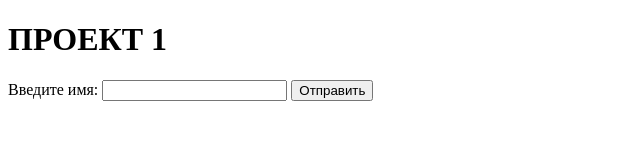
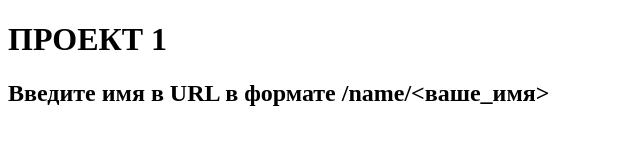
Before and after one commit to ARBUZIK-AMELI/default, a plain HTML site: page index.html in a window 1280 px wide. Shown: the whole page, without its empty margins (0-640 px from the left). Drawn offline with Linux system fonts and the light colour scheme.

Commit message:
Update index.html

```diff
--- a/index.html
+++ b/index.html
@@ -7,19 +7,26 @@
 </head>
 <body>
     <h1>ПРОЕКТ 1</h1>
-    <form id="nameForm">
-        <label for="nameInput">Введите имя:</label>
-        <input type="text" id="nameInput" required>
-        <button type="submit">Отправить</button>
-    </form>
     <h2 id="output"></h2>
 
     <script>
-        document.getElementById('nameForm').onsubmit = function(event) {
-            event.preventDefault();
-            const name = document.getElementById('nameInput').value;
+        // Функция для получения имени из URL
+        function getNameFromURL() {
+            const path = window.location.pathname; // Получаем путь из URL
+            const parts = path.split('/'); // Разбиваем путь по слешам
+            if (parts.length > 2 && parts[1] === 'name') {
+                return decodeURIComponent(parts[2]); // Возвращаем введенное имя
+            }
+            return null; // Если имя не найдено
+        }
+
+        // Получаем имя из URL и отображаем приветствие
+        const name = getNameFromURL();
+        if (name) {
             document.getElementById('output').innerText = `Привет, ${name}!`;
-        };
+        } else {
+            document.getElementById('output').innerText = 'Введите имя в URL в формате /name/<ваше_имя>';
+        }
     </script>
 </body>
 </html>
```
